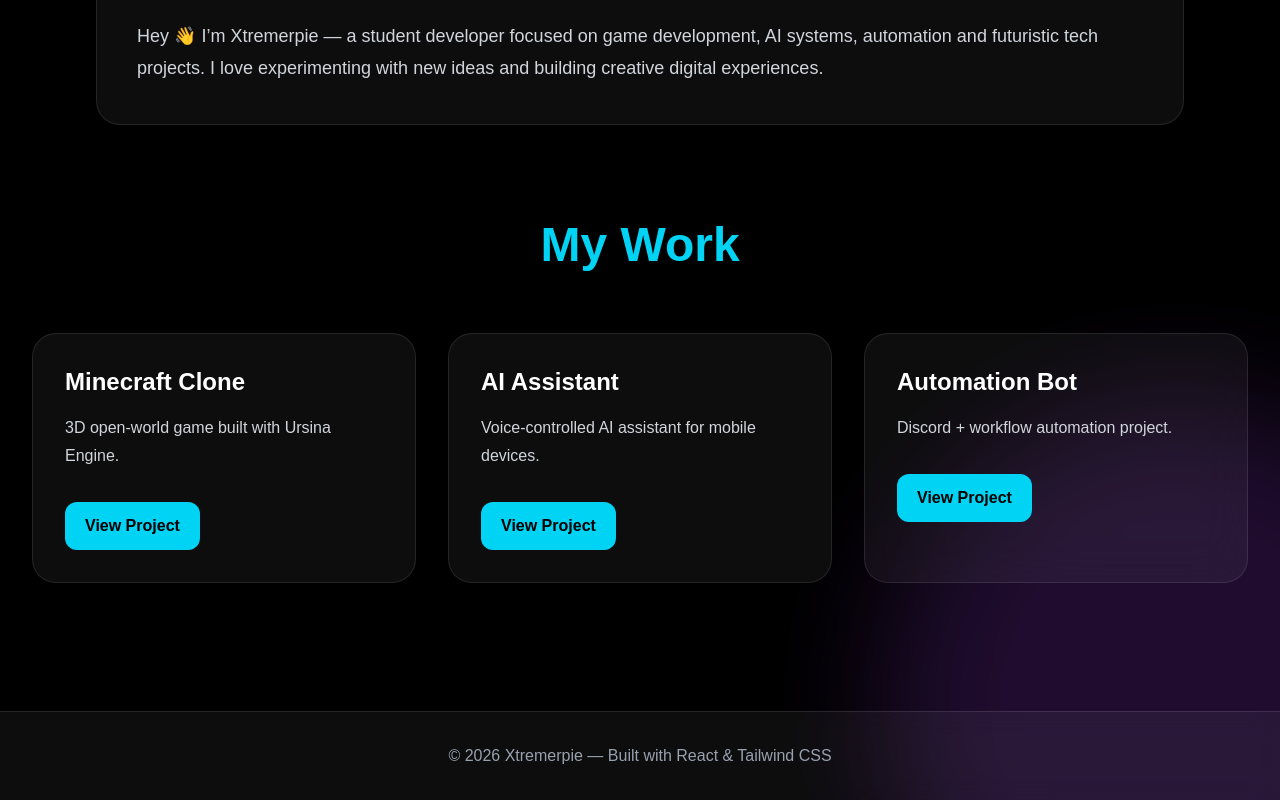
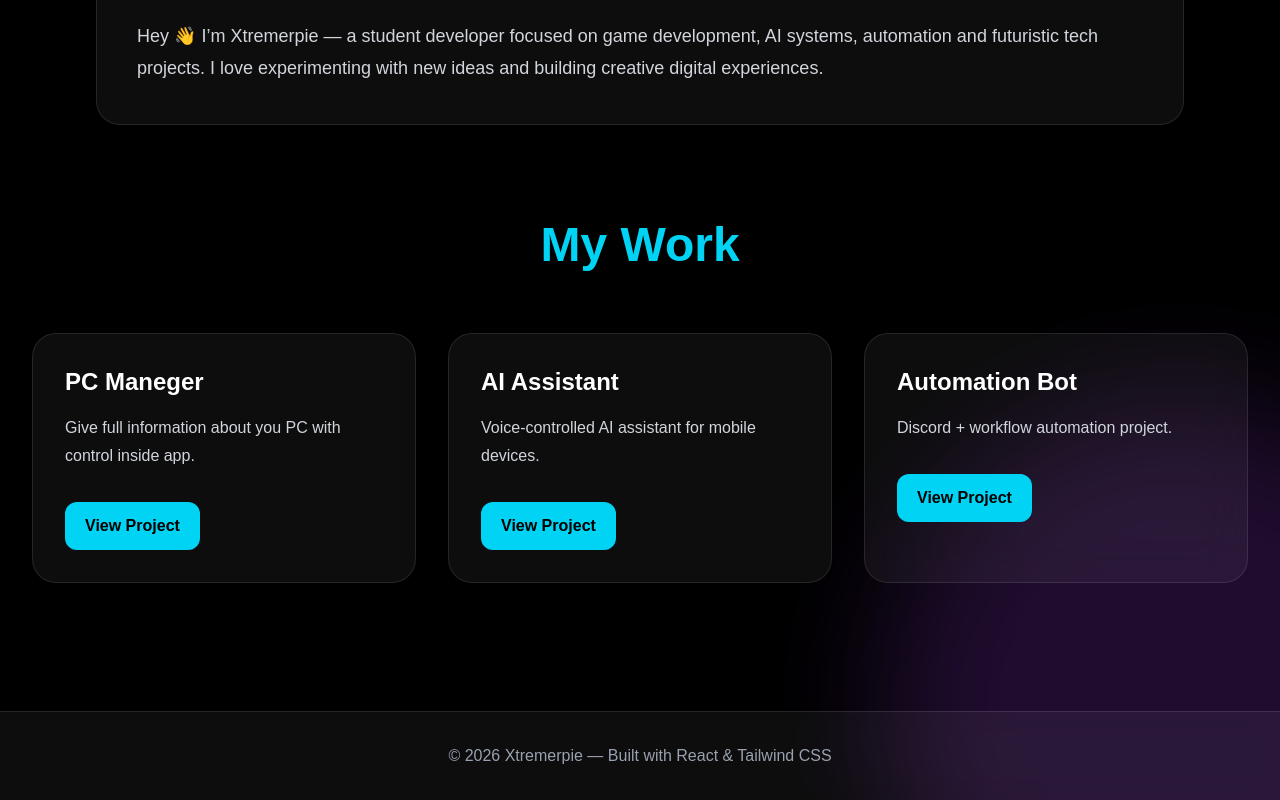
Before and after one commit to Xtremerpie/Xtremerpie-portfolio, a Next.js app: page / in a window 1280 px wide. Shown: the part 971-1771 px from the top of the page. Built offline with nearby package versions, Linux system fonts and the light colour scheme.

Commit message:
Update page.tsx

```diff
--- a/app/page.tsx
+++ b/app/page.tsx
@@ -1,8 +1,8 @@
 export default function Portfolio() {
   const projects = [
     {
-      title: 'Minecraft Clone',
-      desc: '3D open-world game built with Ursina Engine.',
+      title: 'PC Maneger',
+      desc: 'Give full information about you PC with control inside app.',
       link: 'https://github.com/Xtremerpie',
     },
     {
```
